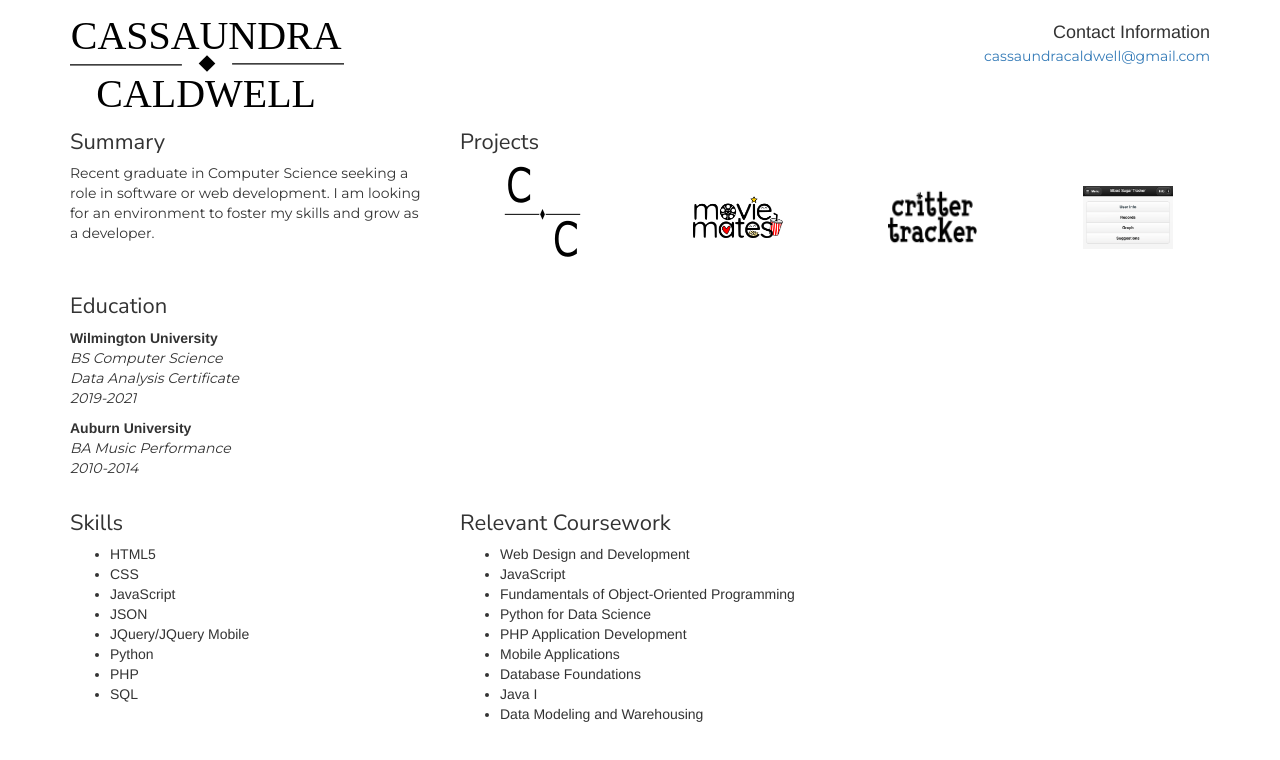
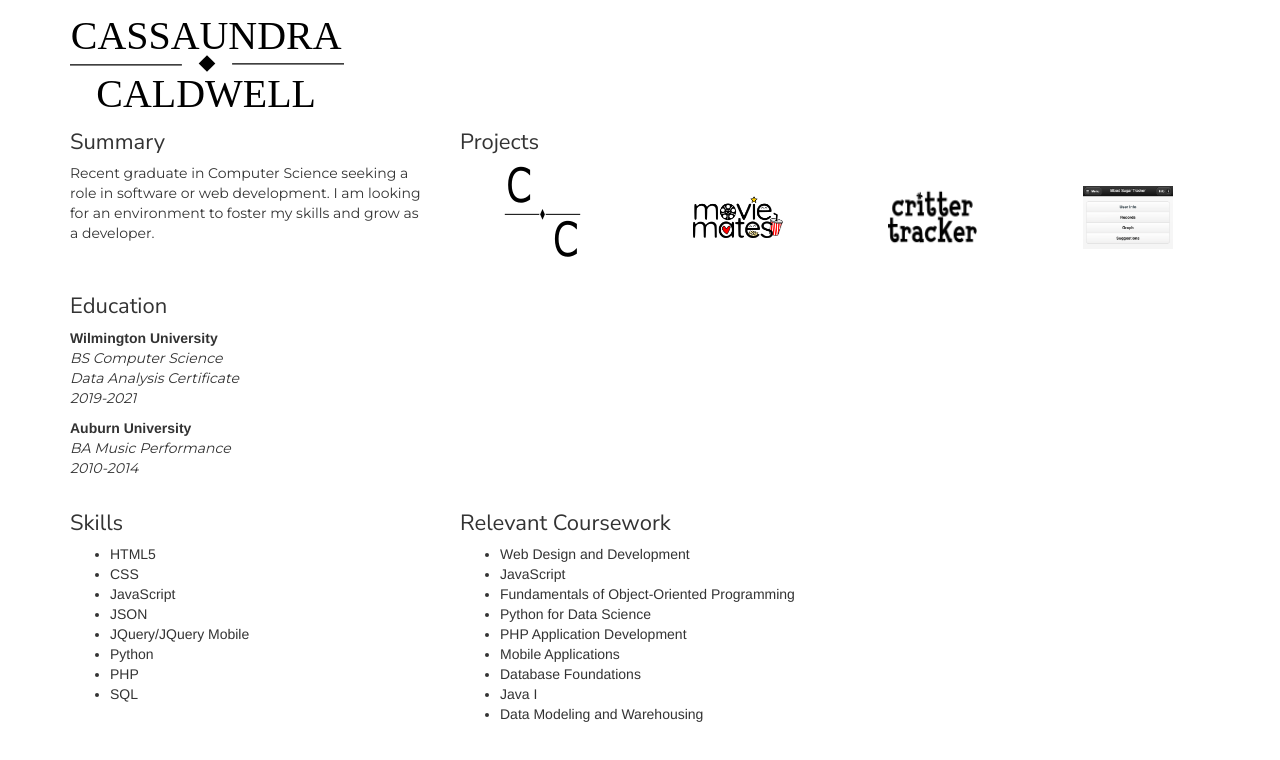
Before and after one commit to caldc239/caldc239.github.io, a plain HTML site: page index.html in a window 1280 px wide. Drawn offline with nearby package versions, Linux system fonts and the light colour scheme.

Commit message:
remove contact info from portfolio

```diff
--- a/index.html
+++ b/index.html
@@ -24,9 +24,9 @@
           <img src="images/name_logo.svg" alt="Cassaundra Caldwell" id="nameLogo">
         </div>
         <div class="col-md-4 text-right">
-          <span style="font-size: 18px">Contact Information</span>
+          <!-- <span style="font-size: 18px">Contact Information</span>
           <p><a href="mailto: cassaundracaldwell@gmail.com">cassaundracaldwell@gmail.com</a></p>
-          <!-- <p><a href="tel:+1-407-308-2402">+1-407-308-2402</a></p>
+          <p><a href="tel:+1-407-308-2402">+1-407-308-2402</a></p>
           <p>
             <a href="cassaundra_caldwell_resume.pdf" download="cassaundra_caldwell_resume">Download résumé</a>
           </p>-->
```
